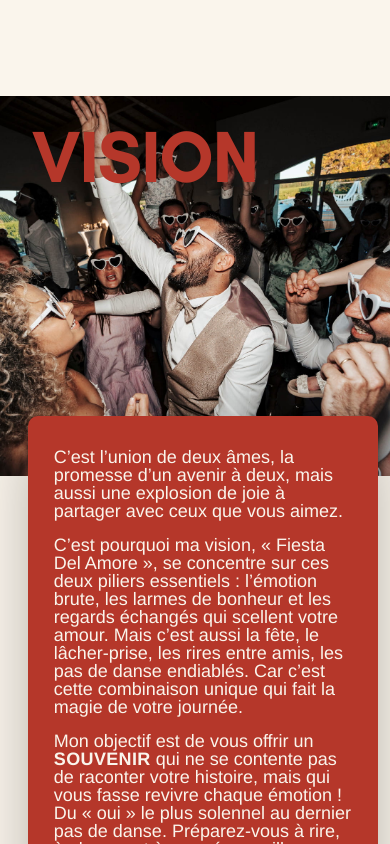
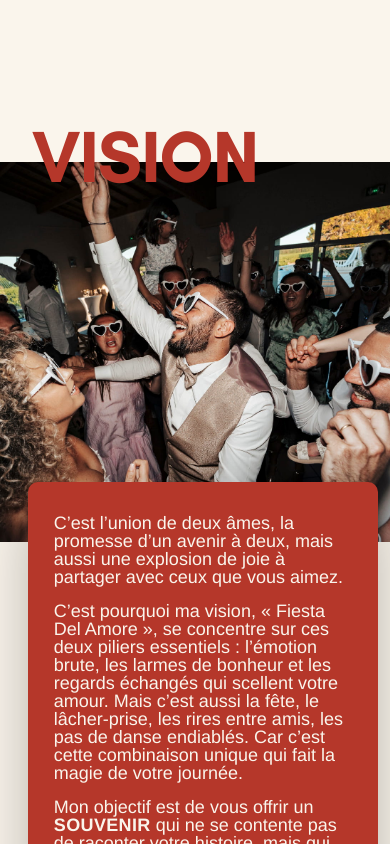
Before and after one commit to saslandeco-cmyk/tioto-photographe, a Next.js app: page / in a window 390 px wide. Shown: the part 900-1744 px from the top of the page. Built offline with nearby package versions, Linux system fonts and the light colour scheme.

Commit message:
Change Vision title tag to <p> and add spacing below it on mobile
Replace the -28px overlap with a 38px bottom margin so the title
sits above the photo with breathing room instead of dipping into it.

```diff
--- a/app/components/Vision.js
+++ b/app/components/Vision.js
@@ -17,7 +17,7 @@ export default function Vision() {
         </div>
       </div>
 
-      <h2 className={styles.title}>Vision</h2>
+      <p className={styles.title}>Vision</p>
 
       <div className={styles.card}>
         <p>
--- a/app/components/Vision.module.css
+++ b/app/components/Vision.module.css
@@ -105,7 +105,7 @@
     transform: scaleY(1.05);
     transform-origin: left center;
     padding: 0 24px;
-    margin: 0 0 -28px;
+    margin: 0 0 38px;
     font-size: clamp(56px, 18vw, 96px);
     white-space: normal;
   }
```
